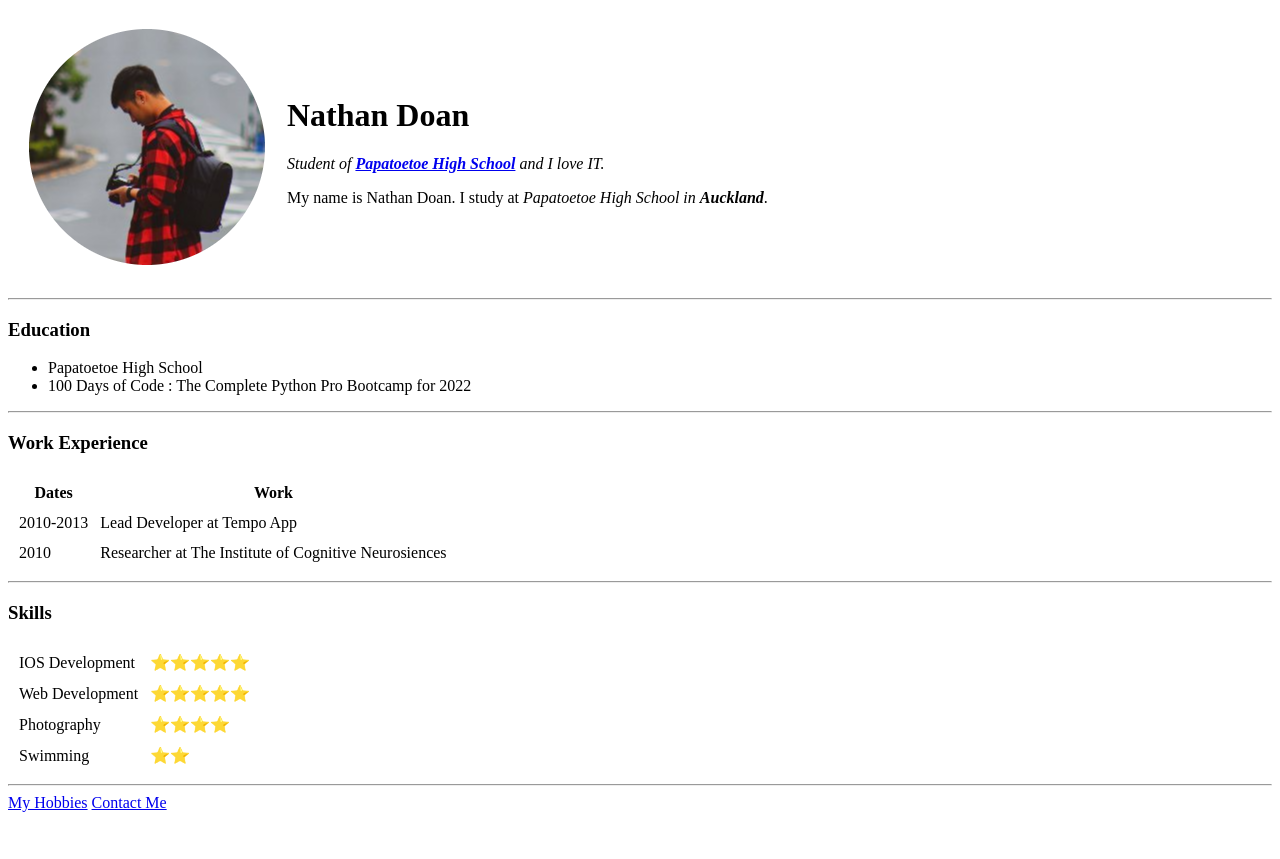
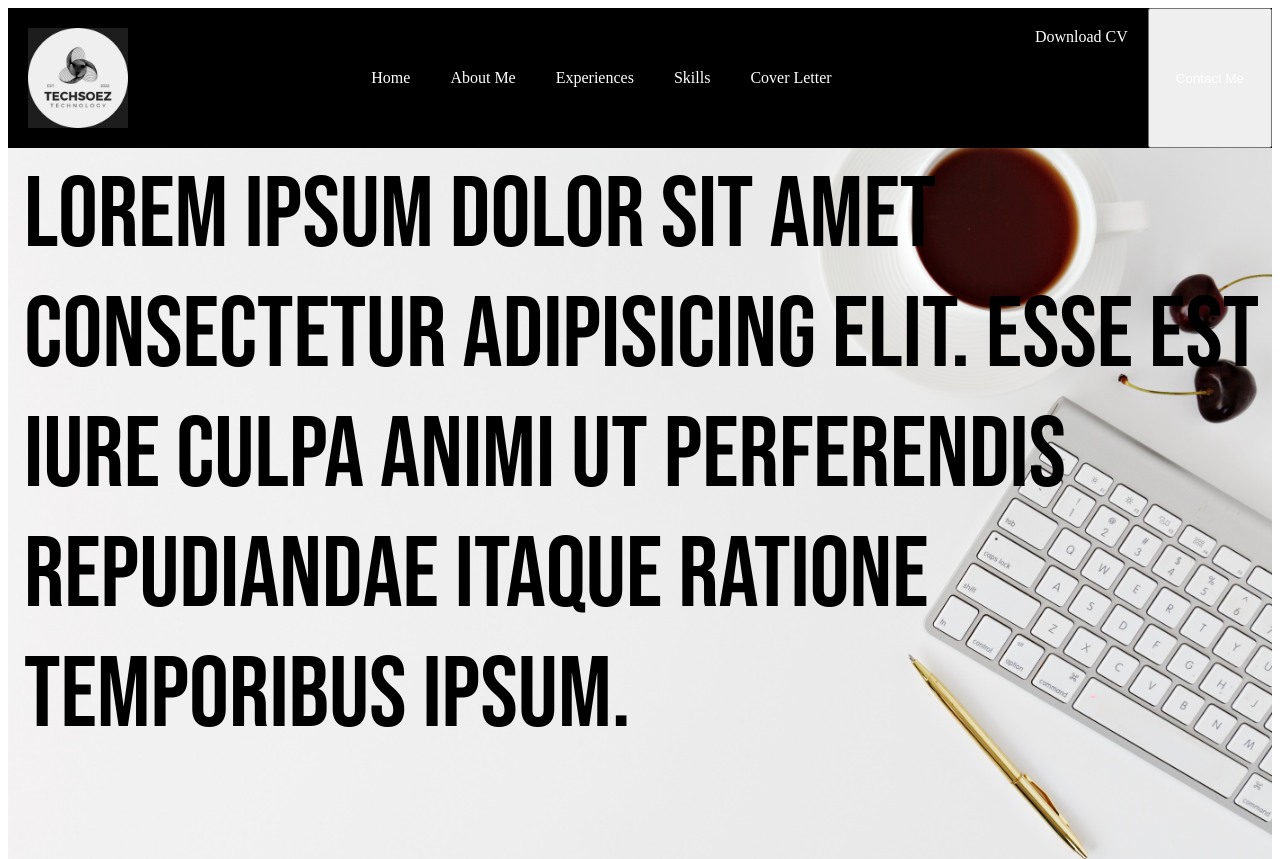
Before and after one commit to Nathan-web24/cv, a plain HTML site: page index.html in a window 1280 px wide. Shown: the top 859 px of the page. Before the commit the page ends 820 px from the top, so only its background shows below. Drawn offline with Linux system fonts and the light colour scheme.

Commit message:
update portfolio

```diff
--- a/index.html
+++ b/index.html
@@ -1,78 +1,33 @@
 <!DOCTYPE html>
-<html lang="en" dir="ltr">
-  <head>
-    <meta charset="utf-8">
-    <title>Nathan's Personal Site</title>
-  </head>
-  <body>
-    <table cellspacing="20">
-      <td><img src="Nathan.png" alt="Nathan Profile Picture"></td>
-      <td><h1>Nathan Doan</h1>
-      <p><em>Student of <strong><a href="https://www.papatoetoehigh.school.nz/">Papatoetoe High School</a></strong> and I love IT.</em><p>
-      <p>My name is Nathan Doan. I study at <em>Papatoetoe High School in <strong>Auckland</strong></em>.<p></td>
-    </table>
+<html lang="en">
+<head>
+  <link rel="stylesheet" href="./style.css">
+  <link rel="preconnect" href="https://fonts.googleapis.com">
+  <link rel="preconnect" href="https://fonts.gstatic.com" crossorigin>
+  <link href="https://fonts.googleapis.com/css2?family=Bebas+Neue&display=swap" rel="stylesheet">
+  <meta charset="UTF-8">
+  <meta name="viewport" content="width=device-width, initial-scale=1.0">
+  <link rel="icon" href="./assets/logo.svg">
+  <title>Nathan Porfolio</title>
+</head>
+<body>
+  <nav>
+    <a href="./index.html"><img src="./assets/logo.png" alt="Logo"></a>
+    <ul>
+      <li><a href="./index.html">Home</a></li>
+      <li><a href="./pages/about_me.html">About Me</a></li>
+      <li><a href="./pages/experiences.html">Experiences</a></li>
+      <li><a href="">Skills</a></li>
+      <li><a href="">Cover Letter</a></li>
+    </ul>
+    <a href="">Download CV</a>
+    <button><a href="">Contact Me</a></button>
+  </nav>
+  <div class="hero">
+    <img src="./assets/hero.jpg" alt="hero">
+    <div class="top-left">Lorem ipsum dolor sit amet consectetur adipisicing elit. Esse est iure culpa animi ut perferendis repudiandae itaque ratione temporibus ipsum.</div>
+    <div class="bottom-left"><i class="fa-brands fa-facebook"></i><i class="fa-brands fa-instagram"></i></div>
+  </div>
 
-    <hr>
-
-    <h3>Education</h3>
-    <ul>
-      <li>Papatoetoe High School</li>
-      <li>100 Days of Code : The Complete Python Pro Bootcamp for 2022</li>
-    </ul>
-
-    <hr>
-
-    <h3>Work Experience</h3>
-    <table cellspacing="10">
-      <thead>
-        <tr>
-          <th>Dates</th>
-          <th>Work</th>
-        </tr>
-      </thead>
-      <tbody>
-        <tr>
-          <td>2010-2013</td>
-          <td>Lead Developer at Tempo App</td>
-        </tr>
-        <tr>
-          <td>2010</td>
-          <td>Researcher at The Institute of Cognitive Neurosiences</td>
-        </tr>
-
-      </tbody>
-      <tfoot>
-
-      </tfoot>
-
-    </table>
-
-    <hr>
-
-    <h3>Skills</h3>
-    <table cellspacing="10">
-      <tr>
-        <td>IOS Development</td>
-        <td>⭐⭐⭐⭐⭐</td>
-      </tr>
-      <tr>
-        <td>Web Development</td>
-        <td>⭐⭐⭐⭐⭐</td>
-      </tr>
-      <tr>
-         <td>Photography</td>
-         <td>⭐⭐⭐⭐</td>
-      </tr>
-      <tr>
-        <td>Swimming</td>
-        <td>⭐⭐</td>
-      </tr>
-    </table>
-
-    <hr>
-
-    <a href="hobbies.html">My Hobbies</a>
-    <a href="contact-me.html">Contact Me</a>
-  </body>
-
+</body>
 </html>
--- /dev/null
+++ b/style.css
@@ -0,0 +1,51 @@
+li
+* {
+    padding: 0;
+    margin: 0;
+}
+
+nav {
+    display: flex;
+    background-color: black;
+    height: 140px;
+}
+
+nav img {
+    width: 100px;
+    align-items: center;
+}
+
+nav ul {
+    display: flex;
+    list-style: none;
+    align-items: center;
+    margin: auto;
+}
+
+nav a {
+    color: white;
+    text-decoration: none;
+    margin: 20px;
+}
+
+.hero {
+    position: relative;
+}
+
+.hero img {
+    width: 100%;
+}
+
+.top-left {
+    position: absolute;
+    top: 8px;
+    left: 16px;
+    font-family: 'Bebas Neue', sans-serif;
+    font-size: 100px;
+}
+
+.bottom-left {
+    position: absolute;
+    bottom: 8px;
+    left: 16px;
+  }
```
Also changed, not shown: contact-me.html (deleted, +0 -23 lines), hobbies.html (deleted, +0 -16 lines), pages/about_me.html (added, +11 -0 lines), pages/contact-me.html (added, +12 -0 lines), pages/experiences.html (added, +11 -0 lines), assets/Nathan.png (renamed from Nathan.png), assets/hero.jpg (added), assets/logo.png (added), assets/logo.svg (added).
